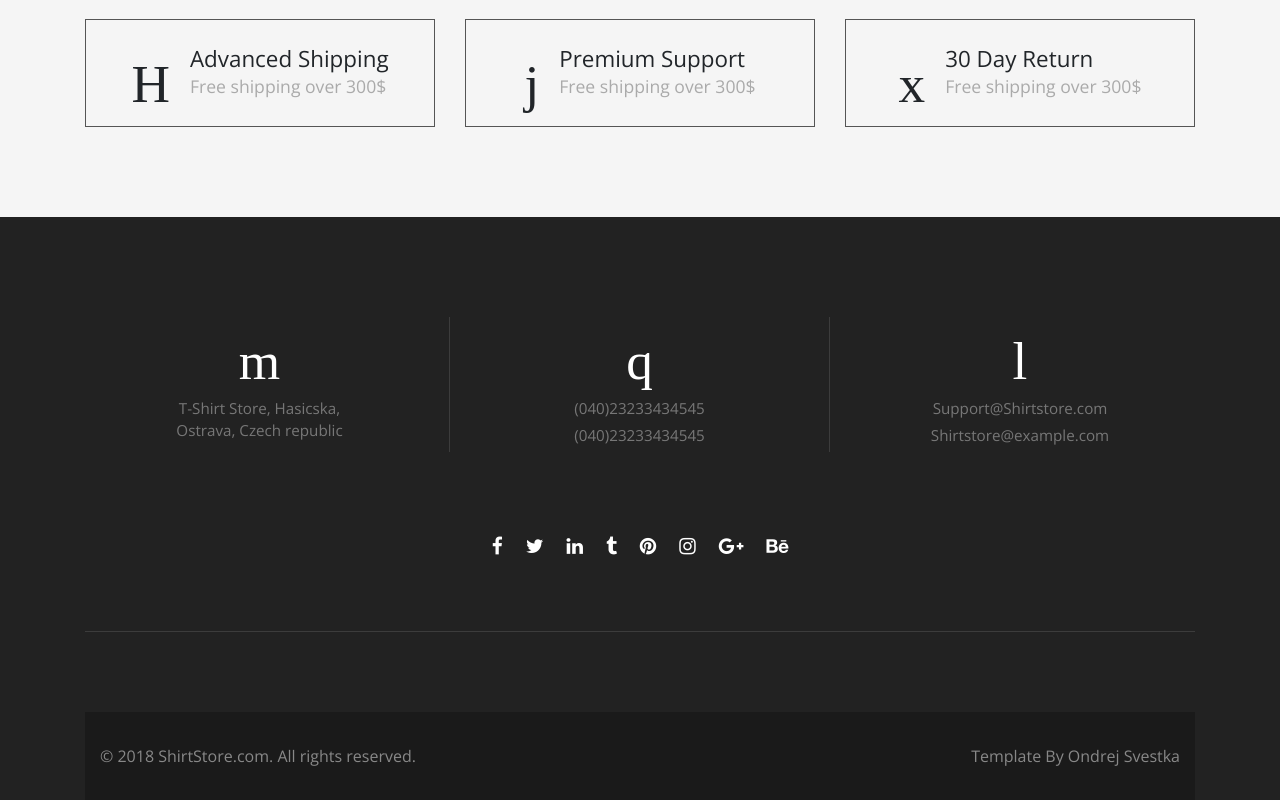
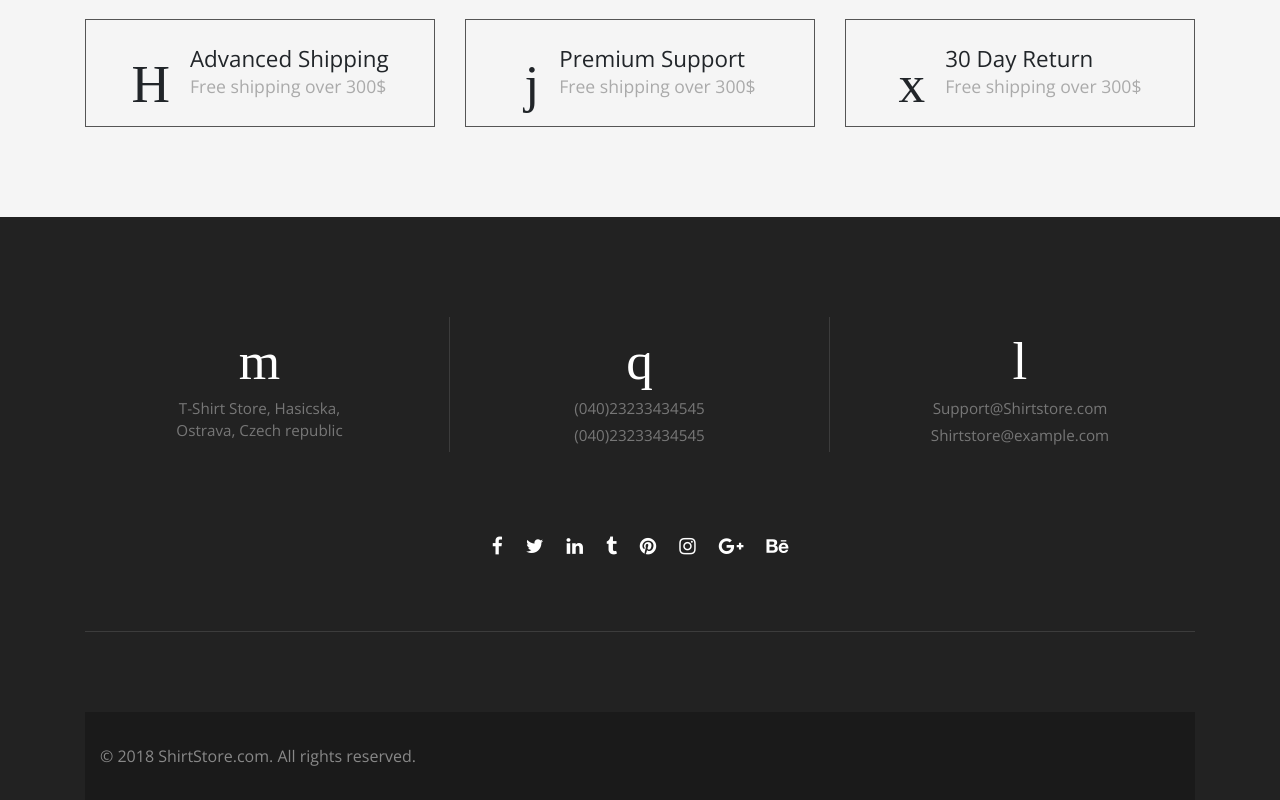
Before and after one commit to bangpradyumna/tshirt, a plain HTML site: page index.html in a window 1280 px wide. Shown: the part 2344-3144 px from the top of the page. Drawn offline with nearby package versions, Linux system fonts and the light colour scheme; a web font is replaced by a local one.

Commit message:
imp change

```diff
--- a/index.html
+++ b/index.html
@@ -730,9 +730,6 @@
             <div class="col-md-6">
               <p>© 2018 ShirtStore.com. All rights reserved.</p>
             </div>
-            <div class="col-md-6 text-right">
-              <p>Template By <a href="https://ondrejsvestka.cz/" target="_blank">Ondrej Svestka</a></p>
-            </div>
           </div>
         </div>
       </div>
```
